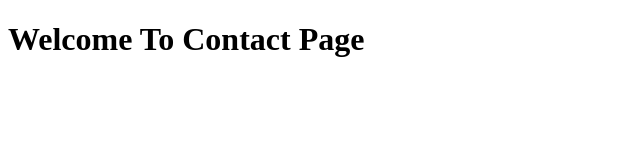
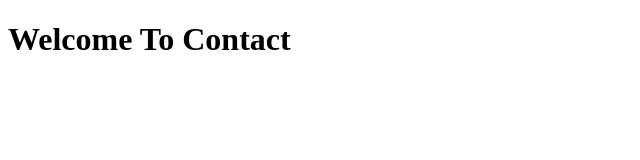
Before and after one commit to mostafakazemi/git-rocket, a plain HTML site: page contact.html in a window 1280 px wide. Shown: the whole page, without its empty margins (0-640 px from the left). Drawn offline with Linux system fonts and the light colour scheme.

Commit message:
change contact's title

```diff
--- a/contact.html
+++ b/contact.html
@@ -5,6 +5,6 @@
     <title>Contact</title>
   </head>
   <body>
-    <h1>Welcome To Contact Page</h1>
+    <h1>Welcome To Contact</h1>
   </body>
 </html>
```
